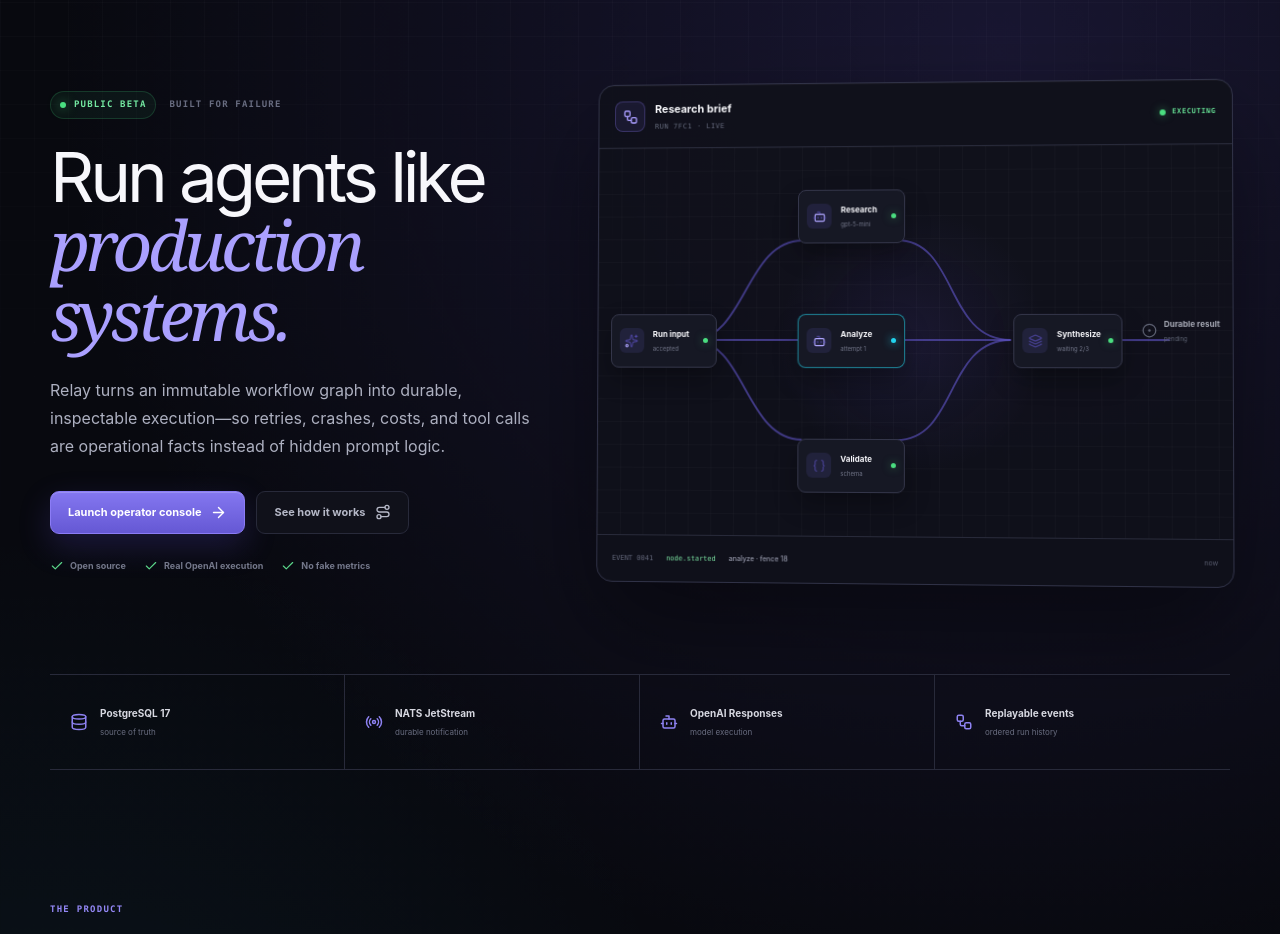
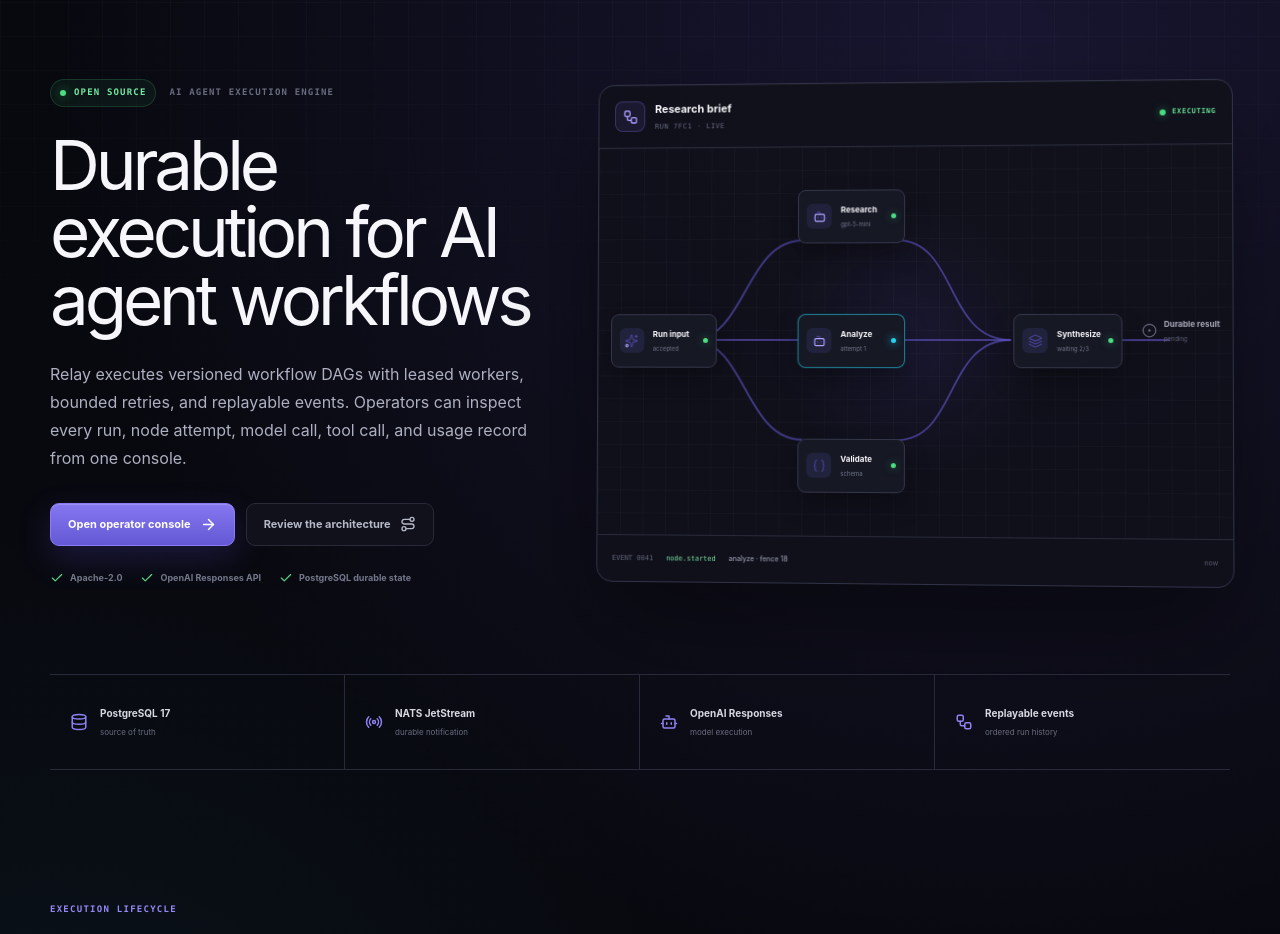
Before and after one commit to jonxsong/Relay, a Next.js app in the folder web/: page / in a window 1280 px wide. Shown: the part 100-1034 px from the top of the page. Built offline with nearby package versions, Linux system fonts and the light colour scheme.

Commit message:
Rewrite landing page with technical product copy

```diff
--- a/web/src/app/globals.css
+++ b/web/src/app/globals.css
@@ -348,7 +348,6 @@ button.run-row.selected { box-shadow: inset 2px 0 var(--purple); }
 .landing-eyebrow i { width: 6px; height: 6px; border-radius: 50%; background: #4ade80; box-shadow: 0 0 12px rgba(74,222,128,.65); }
 .landing-eyebrow b { color: #686c80; font-weight: 700; }
 .landing-hero h1 { margin: 25px 0 25px; font-size: clamp(50px, 5.4vw, 76px); line-height: .98; letter-spacing: -.06em; }
-.landing-hero h1 em, .landing-section-heading h2 em, .landing-final-cta h2 em { color: #aaa0ff; font-family: Georgia, "Times New Roman", serif; font-weight: 400; }
 .landing-hero-copy > p { max-width: 580px; margin: 0; color: #adb0c0; font-size: 16px; line-height: 1.75; }
 .landing-hero-actions { display: flex; align-items: center; gap: 11px; margin-top: 31px; }
 .landing-primary, .landing-secondary { height: 43px; display: inline-flex; align-items: center; justify-content: center; gap: 9px; padding: 0 17px; border-radius: 9px; text-decoration: none; font-size: 11px; font-weight: 750; }
--- a/web/src/app/page.tsx
+++ b/web/src/app/page.tsx
@@ -13,16 +13,16 @@ export const metadata: Metadata = {
 };
 
 const capabilities = [
-  { icon: GitBranch, number: "01", title: "Define the graph", copy: "Author immutable DAGs composed of model, tool, transform, and join nodes. Relay validates the topology before any work begins.", detail: "Versioned workflows · bounded inputs" },
-  { icon: RefreshCw, number: "02", title: "Execute durably", copy: "PostgreSQL owns every transition. Leases, fencing tokens, retries, deadlines, and recovery scans keep work moving through failures.", detail: "At-least-once · stale work rejected" },
-  { icon: Activity, number: "03", title: "Operate with evidence", copy: "Watch the live DAG, inspect every attempt, replay ordered events, track token usage, and cancel active work from one console.", detail: "SSE replay · usage records" },
+  { icon: GitBranch, number: "01", title: "Define a workflow", copy: "Author immutable DAGs composed of model, tool, transform, and join nodes. Relay validates the topology before any work begins.", detail: "Versioned workflows · bounded inputs" },
+  { icon: RefreshCw, number: "02", title: "Execute nodes durably", copy: "PostgreSQL records each transition. Leases, fencing tokens, retries, deadlines, and recovery scans coordinate work across failures.", detail: "At-least-once · stale work rejected" },
+  { icon: Activity, number: "03", title: "Inspect runs and attempts", copy: "Watch the live DAG, inspect every attempt, replay ordered events, track token usage, and cancel active work from one console.", detail: "SSE replay · usage records" },
 ];
 
 const reliability = [
-  [Database, "Postgres owns reality", "The broker wakes workers up; it never decides what is true."],
-  [ShieldCheck, "Stale work cannot win", "Fencing guards every completion after a lease changes hands."],
-  [Clock3, "Failure has a clock", "Deadlines, bounded retries, and recovery scans make stuck work visible."],
-  [KeyRound, "Tools fail closed", "MCP connections require explicit allowlists, schemas, and permissions."],
+  [Database, "PostgreSQL is the source of truth", "Run state, attempts, leases, and outbox records are committed transactionally."],
+  [ShieldCheck, "Fencing rejects stale completions", "A worker cannot commit a result after its lease has been reassigned."],
+  [Clock3, "Deadlines bound failed attempts", "Bounded retries and recovery scans identify and reschedule incomplete work."],
+  [KeyRound, "MCP tools require explicit access", "Connections use configured allowlists, schemas, and permissions."],
 ] as const;
 
 export default function Home() {
@@ -42,14 +42,14 @@ export default function Home() {
 
       <section className="landing-hero">
         <div className="landing-hero-copy">
-          <div className="landing-eyebrow"><span><i />PUBLIC BETA</span><b>BUILT FOR FAILURE</b></div>
-          <h1>Run agents like<br /><em>production systems.</em></h1>
-          <p>Relay turns an immutable workflow graph into durable, inspectable execution—so retries, crashes, costs, and tool calls are operational facts instead of hidden prompt logic.</p>
+          <div className="landing-eyebrow"><span><i />OPEN SOURCE</span><b>AI AGENT EXECUTION ENGINE</b></div>
+          <h1>Durable execution for AI agent workflows</h1>
+          <p>Relay executes versioned workflow DAGs with leased workers, bounded retries, and replayable events. Operators can inspect every run, node attempt, model call, tool call, and usage record from one console.</p>
           <div className="landing-hero-actions">
-            <Link className="landing-primary" href="/console">Launch operator console <ArrowRight size={17} /></Link>
-            <a className="landing-secondary" href="#architecture">See how it works <Route size={16} /></a>
+            <Link className="landing-primary" href="/console">Open operator console <ArrowRight size={17} /></Link>
+            <a className="landing-secondary" href="#architecture">Review the architecture <Route size={16} /></a>
           </div>
-          <div className="landing-proof-row"><span><Check size={14} />Open source</span><span><Check size={14} />Real OpenAI execution</span><span><Check size={14} />No fake metrics</span></div>
+          <div className="landing-proof-row"><span><Check size={14} />Apache-2.0</span><span><Check size={14} />OpenAI Responses API</span><span><Check size={14} />PostgreSQL durable state</span></div>
         </div>
 
         <div className="landing-engine-preview" aria-label="Illustrative Relay execution graph">
@@ -75,12 +75,12 @@ export default function Home() {
       </section>
 
       <section className="landing-section landing-product" id="product">
-        <div className="landing-section-heading"><div><span className="landing-kicker">THE PRODUCT</span><h2>Orchestration is easy.<br /><em>Operations are the product.</em></h2></div><p>Relay provides the control plane between a workflow definition and the unreliable world it has to survive. Every stage is visible in the same operator experience.</p></div>
+        <div className="landing-section-heading"><div><span className="landing-kicker">EXECUTION LIFECYCLE</span><h2>Define, execute, and inspect workflows</h2></div><p>Relay manages the lifecycle from an immutable workflow definition to durable node execution. The console exposes the current state and complete event history for each run.</p></div>
         <div className="landing-capability-grid">{capabilities.map(({ icon: Icon, number, title, copy, detail }) => <article key={number}><header><span>{number}</span><Icon size={21} /></header><h3>{title}</h3><p>{copy}</p><footer>{detail}</footer></article>)}</div>
       </section>
 
       <section className="landing-section landing-architecture" id="architecture">
-        <div className="landing-section-heading compact"><div><span className="landing-kicker">SYSTEM MAP</span><h2>One durable decision.<br /><em>Many recoverable steps.</em></h2></div><p>State moves through explicit boundaries. Solid paths commit authority; dashed paths notify replaceable workers.</p></div>
+        <div className="landing-section-heading compact"><div><span className="landing-kicker">ARCHITECTURE</span><h2>PostgreSQL coordinates durable state</h2></div><p>PostgreSQL commits workflow state and publishes dispatch records through an outbox. JetStream delivers notifications to replaceable workers, while fencing tokens protect committed results.</p></div>
         <div className="landing-architecture-map">
           <div className="architecture-lane request-lane"><span className="architecture-label">REQUEST</span><div className="architecture-box"><Workflow size={22} /><span><strong>Console + API</strong><small>validate · authenticate</small></span></div></div>
           <div className="architecture-arrow"><span>1</span><i /></div>
@@ -95,14 +95,14 @@ export default function Home() {
       </section>
 
       <section className="landing-section landing-reliability" id="reliability">
-        <div className="landing-section-heading compact"><div><span className="landing-kicker">RELIABILITY CONTRACT</span><h2>No distributed-systems<br /><em>fan fiction.</em></h2></div><p>Relay is explicit about what it guarantees—and what no orchestrator can guarantee for arbitrary external effects.</p></div>
+        <div className="landing-section-heading compact"><div><span className="landing-kicker">RELIABILITY CONTRACT</span><h2>Reliability guarantees and limitations</h2></div><p>Relay provides at-least-once execution with duplicate-safe internal state transitions. External systems remain subject to their own delivery and idempotency behavior.</p></div>
         <div className="landing-reliability-grid">{reliability.map(([Icon, title, copy], index) => <article key={title}><span>0{index + 1}</span><Icon size={21} /><h3>{title}</h3><p>{copy}</p></article>)}</div>
-        <div className="landing-contract-note"><ShieldCheck size={18} /><p><strong>Honest boundary:</strong> Relay provides at-least-once delivery and duplicate-safe internal transitions. External side effects still need idempotency keys or compensating actions.</p></div>
+        <div className="landing-contract-note"><ShieldCheck size={18} /><p><strong>External side effects:</strong> Calls that modify another system require idempotency keys or compensating actions to handle duplicate execution safely.</p></div>
       </section>
 
-      <section className="landing-final-cta"><div><span className="landing-kicker">THE ENGINE IS LIVE</span><h2>See the workflow.<br /><em>See the truth.</em></h2></div><div><p>Open the secured operator console to create a workflow, execute it through OpenAI, and inspect every durable transition.</p><Link className="landing-primary" href="/console">Enter the console <ArrowRight size={17} /></Link></div></section>
+      <section className="landing-final-cta"><div><span className="landing-kicker">OPERATOR CONSOLE</span><h2>Create and monitor a workflow</h2></div><div><p>Use the console to define a DAG, submit a run, execute model and MCP tool nodes, and review attempts, events, and usage.</p><Link className="landing-primary" href="/console">Open operator console <ArrowRight size={17} /></Link></div></section>
 
-      <footer className="landing-footer"><Link className="landing-brand" href="/"><Image src="/relay-mark.svg" width={36} height={36} alt="" /><span><strong>Relay</strong><small>Durable agent execution</small></span></Link><p>Apache-2.0 · Built in public · <a href="https://github.com/jonxsong/Relay" target="_blank" rel="noreferrer">Source on GitHub</a></p><Link href="/console">Operator console <ArrowRight size={14} /></Link></footer>
+      <footer className="landing-footer"><Link className="landing-brand" href="/"><Image src="/relay-mark.svg" width={36} height={36} alt="" /><span><strong>Relay</strong><small>Durable agent execution</small></span></Link><p>Apache-2.0 · <a href="https://github.com/jonxsong/Relay" target="_blank" rel="noreferrer">Source on GitHub</a></p><Link href="/console">Operator console <ArrowRight size={14} /></Link></footer>
     </main>
   );
 }
```
Also changed, not shown: 1 other file (tests, documents, lock files or other folders).
